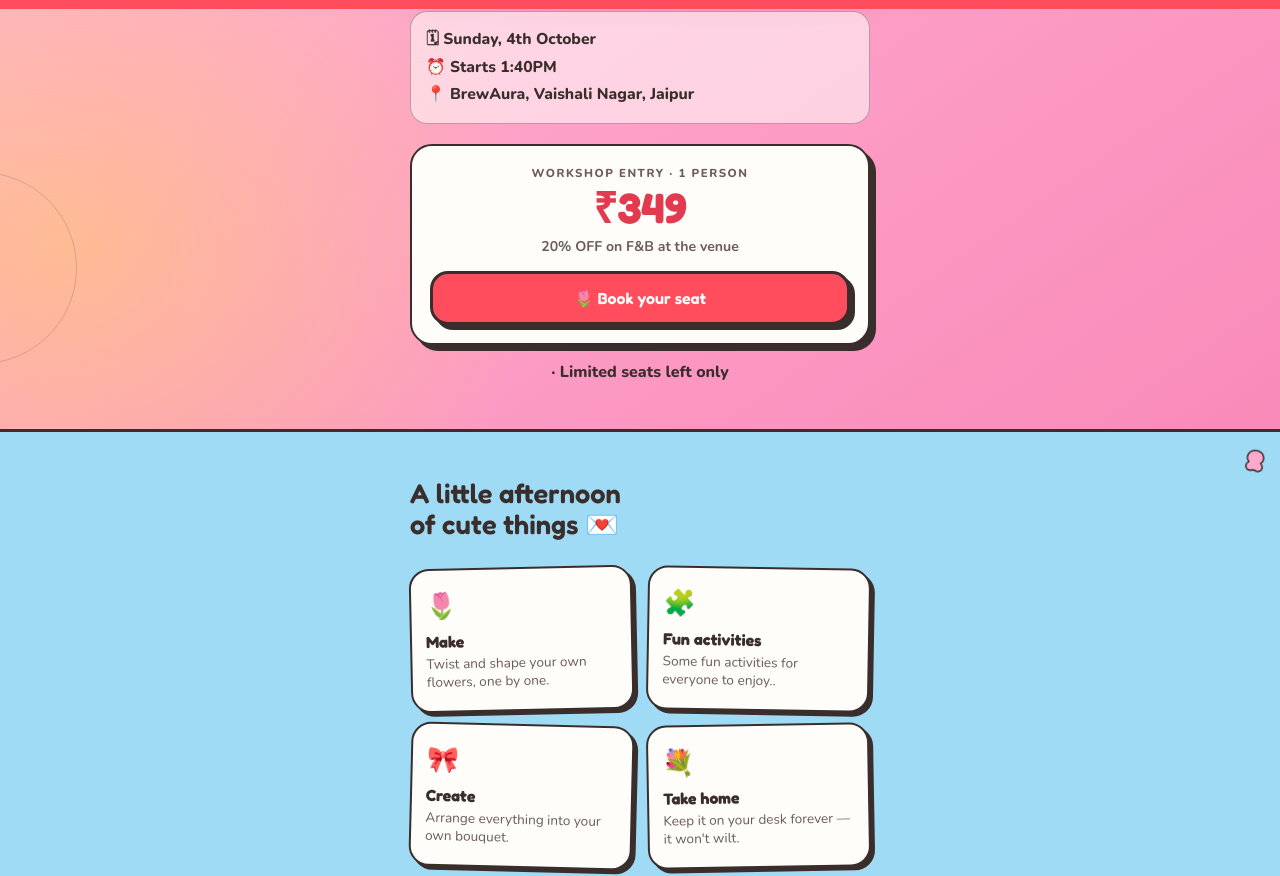
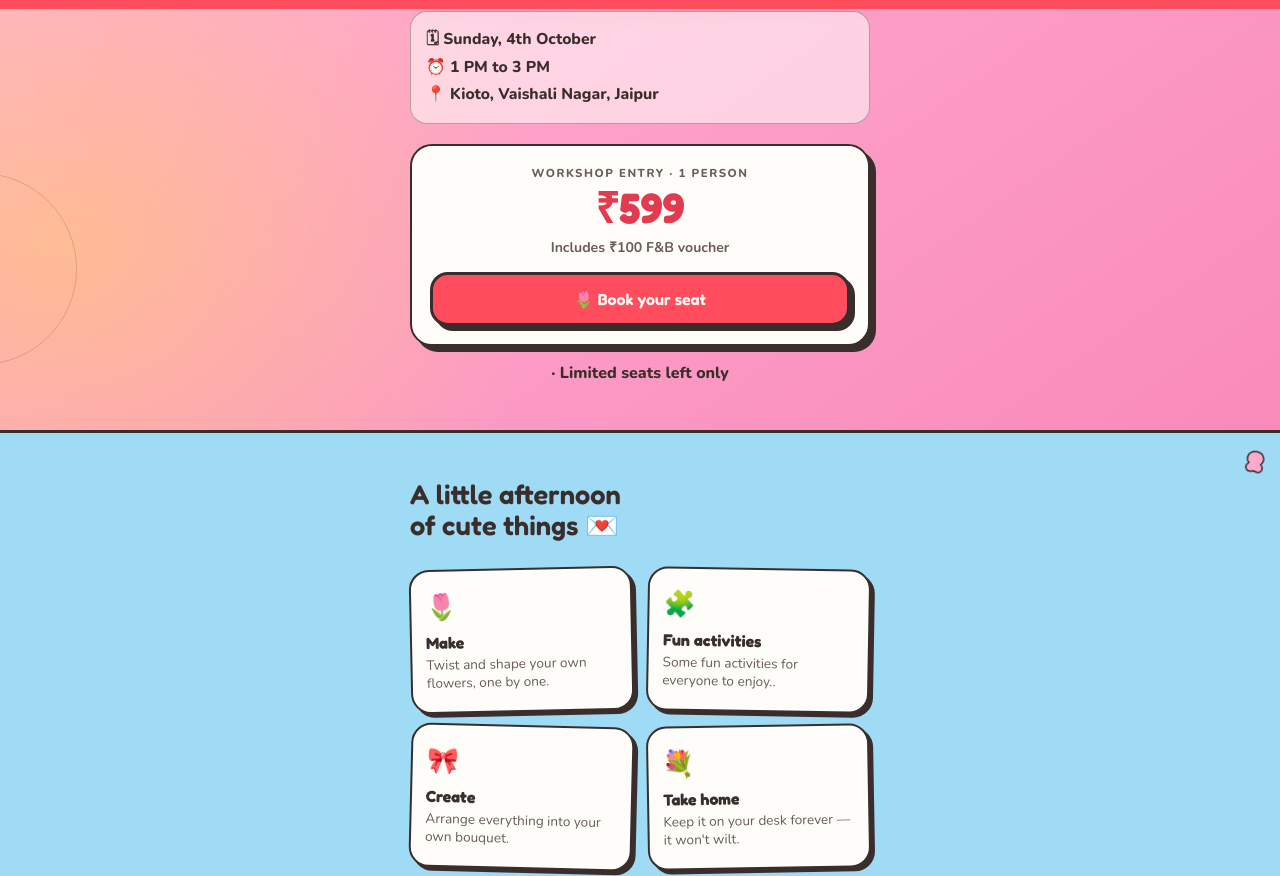
Before and after one commit to FunFamClubEvents/Workshop, a plain HTML site: page forever-bouquet/index.html in a window 1280 px wide. Shown: the part 791-1667 px from the top of the page. Drawn offline with nearby package versions, Linux system fonts and the light colour scheme.

Commit message:
Update index.html

```diff
--- a/forever-bouquet/index.html
+++ b/forever-bouquet/index.html
@@ -627,14 +627,14 @@
 
     <div class="event-meta">
   <div>🗓 Sunday, 4th October</div>
-  <div>⏰ Starts 1:40PM</div>
-  <div>📍 BrewAura, Vaishali Nagar, Jaipur</div>
+  <div>⏰ 1 PM to 3 PM</div>
+  <div>📍 Kioto, Vaishali Nagar, Jaipur</div>
 </div>
 
 <div class="single-price-card">
   <p class="price-eyebrow">Workshop entry · 1 person</p>
-  <div class="offer-price">₹349</div>
-  <p class="price-desc">20% OFF on F&amp;B at the venue</p>
+  <div class="offer-price">₹599</div>
+  <p class="price-desc">Includes ₹100 F&amp;B voucher</p>
   <a href="https://rzp.io/rzp/btcdzp48" class="btn-primary price-btn" id="hero-cta">
     🌷 Book your seat
   </a>
```
